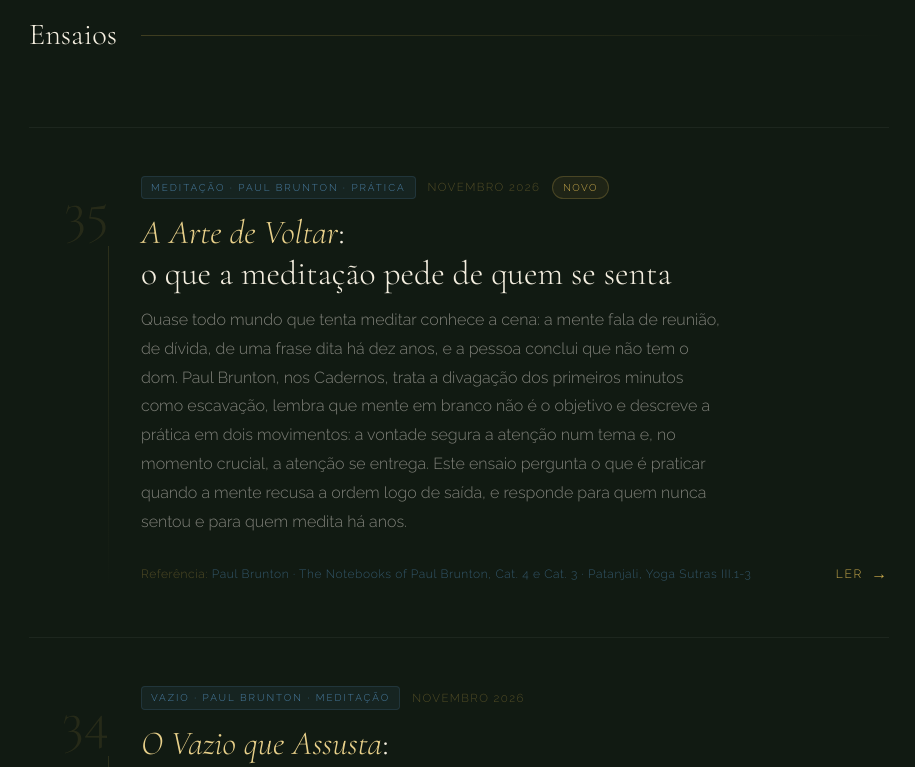
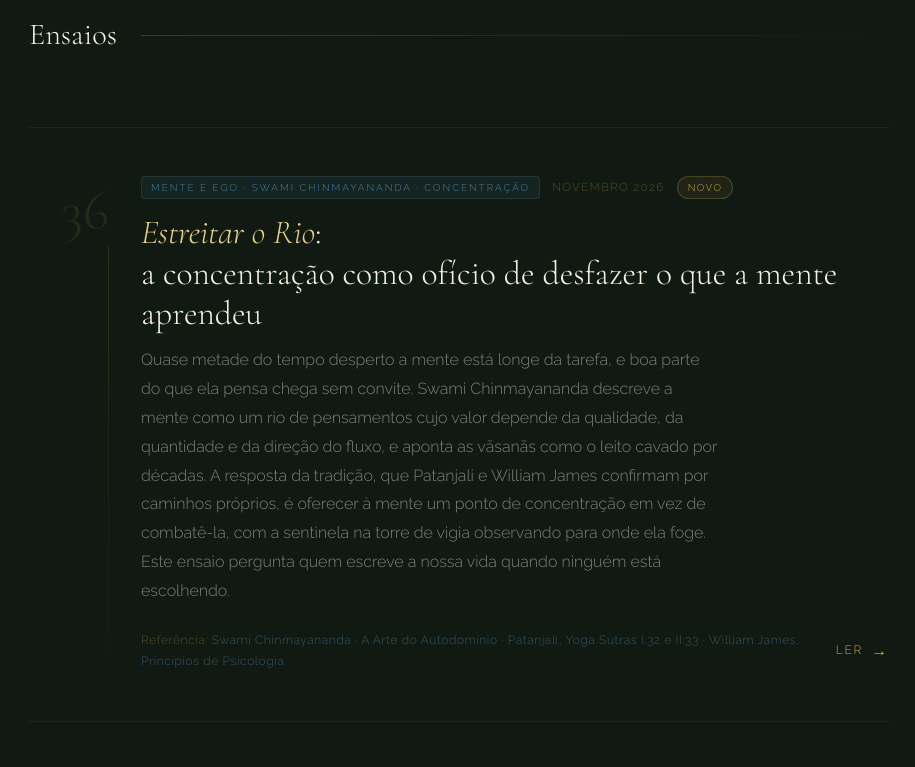
Before and after one commit to diretoriahcfc-creator/ensaio-reflexivo-gilbertomfilho, a plain HTML site: page index.html in a window 1280 px wide. Shown: the part 1100-1867 px from the top of the page, without its empty margins (181-1096 px from the left). Drawn offline with nearby package versions, Linux system fonts and the light colour scheme.

Commit message:
Add files via upload

```diff
--- a/index.html
+++ b/index.html
@@ -539,7 +539,30 @@
 
     <div class="posts-grid">
 
-      <!-- ── POST 35 (mais recente) ── -->
+      <!-- ── POST 36 (mais recente) ── -->
+      <a class="post-card" href="blog36.html">
+        <div class="post-num">
+          <span class="numero">36</span>
+          <div class="num-line"></div>
+        </div>
+        <div class="post-body">
+          <div class="post-meta">
+            <span class="post-tag">Mente e Ego · Swami Chinmayananda · Concentração</span>
+            <span class="post-date">Novembro 2026</span>
+            <span class="post-novo">Novo</span>
+          </div>
+          <h3 class="post-title"><em>Estreitar o Rio</em>:<br>a concentração como ofício de desfazer o que a mente aprendeu</h3>
+          <p class="post-excerpt">
+            Quase metade do tempo desperto a mente está longe da tarefa, e boa parte do que ela pensa chega sem convite. Swami Chinmayananda descreve a mente como um rio de pensamentos cujo valor depende da qualidade, da quantidade e da direção do fluxo, e aponta as vāsanās como o leito cavado por décadas. A resposta da tradição, que Patanjali e William James confirmam por caminhos próprios, é oferecer à mente um ponto de concentração em vez de combatê-la, com a sentinela na torre de vigia observando para onde ela foge. Este ensaio pergunta quem escreve a nossa vida quando ninguém está escolhendo.
+          </p>
+          <div class="post-footer">
+            <p class="post-ref">Referência: <span>Swami Chinmayananda · A Arte do Autodomínio · Patanjali, Yoga Sutras I.32 e II.33 · William James, Princípios de Psicologia</span></p>
+            <span class="post-ler">Ler <span class="post-ler-arrow">→</span></span>
+          </div>
+        </div>
+      </a>
+
+      <!-- ── POST 35 ── -->
       <a class="post-card" href="blog35.html">
         <div class="post-num">
           <span class="numero">35</span>
@@ -549,7 +572,6 @@
           <div class="post-meta">
             <span class="post-tag">Meditação · Paul Brunton · Prática</span>
             <span class="post-date">Novembro 2026</span>
-            <span class="post-novo">Novo</span>
           </div>
           <h3 class="post-title"><em>A Arte de Voltar</em>:<br>o que a meditação pede de quem se senta</h3>
           <p class="post-excerpt">
@@ -1456,6 +1478,20 @@
       </p>
 
       <div class="fontes-grid">
+
+        <!-- Blog 36 -->
+        <div class="fonte-item">
+          <div class="fonte-blog-ref">
+            <span class="fonte-blog-num">Blog 36</span>
+            <span class="fonte-conceito">Mente, ego e concentração · Ekāgratā</span>
+          </div>
+          <div class="fonte-corpo">
+            <span class="fonte-autor">Swami Chinmayananda · Patanjali · William James</span>
+            <span class="fonte-obra">
+              Palestra "A Arte do Autodomínio", de Swami Chinmayananda (Balakrishna Menon, 1916-1993), em transcrição em português: a mente como rio de pensamentos, qualidade, quantidade e direção do fluxo, vāsanās, concentração e a sentinela do intelecto. Patanjali, <em>Yoga Sutras</em>, I.32 e II.33. William James, <em>The Principles of Psychology</em> (1890), sobre hábito e atenção. Matthew Killingsworth e Daniel Gilbert, <em>Science</em>, 2010, sobre a mente que vaga. Citações em tradução livre ou transcritas da palestra.
+            </span>
+          </div>
+        </div>
 
         <!-- Blog 35 -->
         <div class="fonte-item">
```
